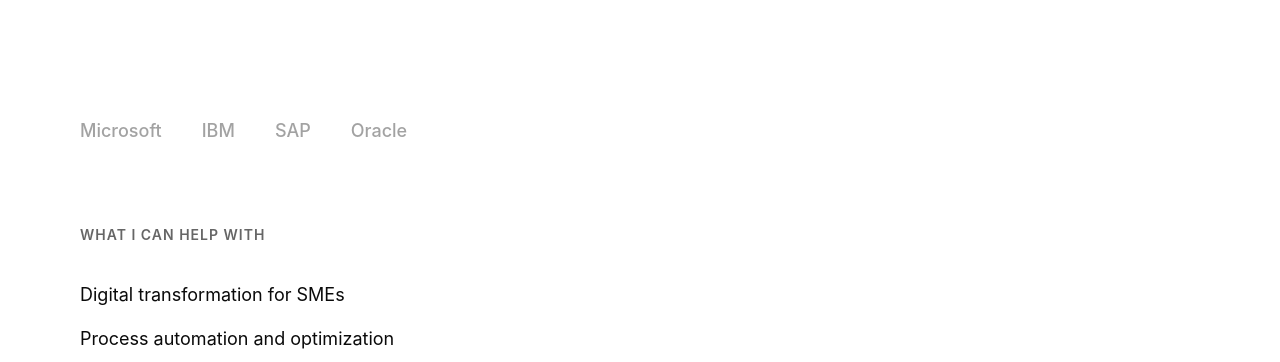
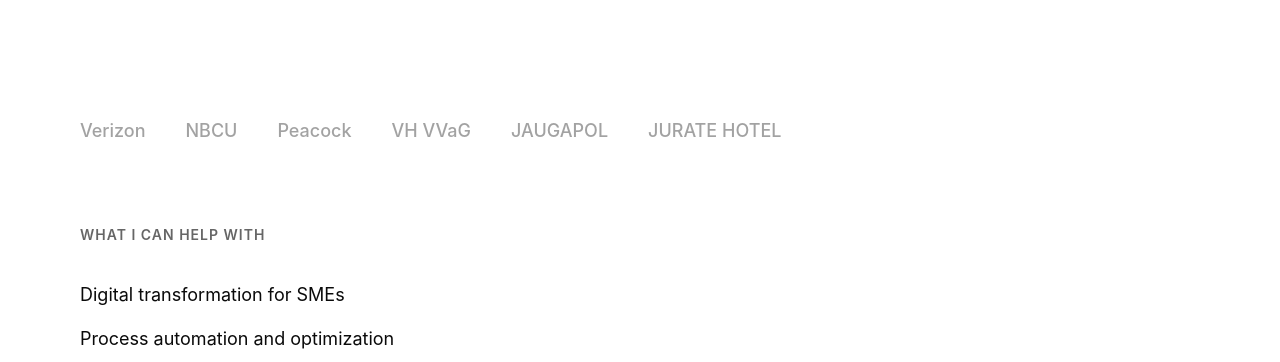
Before and after one commit to vadimgumarov/Resume, a plain HTML site: page index.html in a window 1280 px wide. Shown: the part 406-768 px from the top of the page. Drawn offline with Linux system fonts and the light colour scheme.

Commit message:
Update company logos and LinkedIn profile URL

```diff
--- a/index.html
+++ b/index.html
@@ -269,7 +269,7 @@
                 <div class="cta-section">
                     <a href="mailto:vadim@example.com" class="cta-button">Book consulting</a>
                     <div class="social-links">
-                        <a href="https://linkedin.com/in/vadimgumarov" class="social-link" aria-label="LinkedIn">
+                        <a href="https://www.linkedin.com/in/vadim-gumarov/" class="social-link" aria-label="LinkedIn">
                             <svg viewBox="0 0 24 24">
                                 <path d="M20.447 20.452h-3.554v-5.569c0-1.328-.027-3.037-1.852-3.037-1.853 0-2.136 1.445-2.136 2.939v5.667H9.351V9h3.414v1.561h.046c.477-.9 1.637-1.85 3.37-1.85 3.601 0 4.267 2.37 4.267 5.455v6.286zM5.337 7.433c-1.144 0-2.063-.926-2.063-2.065 0-1.138.92-2.063 2.063-2.063 1.14 0 2.064.925 2.064 2.063 0 1.139-.925 2.065-2.064 2.065zm1.782 13.019H3.555V9h3.564v11.452zM22.225 0H1.771C.792 0 0 .774 0 1.729v20.542C0 23.227.792 24 1.771 24h20.451C23.2 24 24 23.227 24 22.271V1.729C24 .774 23.2 0 22.222 0h.003z"/>
                             </svg>
@@ -295,10 +295,12 @@
 
         <!-- Company Logos -->
         <div class="company-logos">
-            <span class="company-logo">Microsoft</span>
-            <span class="company-logo">IBM</span>
-            <span class="company-logo">SAP</span>
-            <span class="company-logo">Oracle</span>
+            <span class="company-logo">Verizon</span>
+            <span class="company-logo">NBCU</span>
+            <span class="company-logo">Peacock</span>
+            <span class="company-logo">VH VVaG</span>
+            <span class="company-logo">JAUGAPOL</span>
+            <span class="company-logo">JURATE HOTEL</span>
         </div>
 
         <!-- What I Can Help With -->
```
